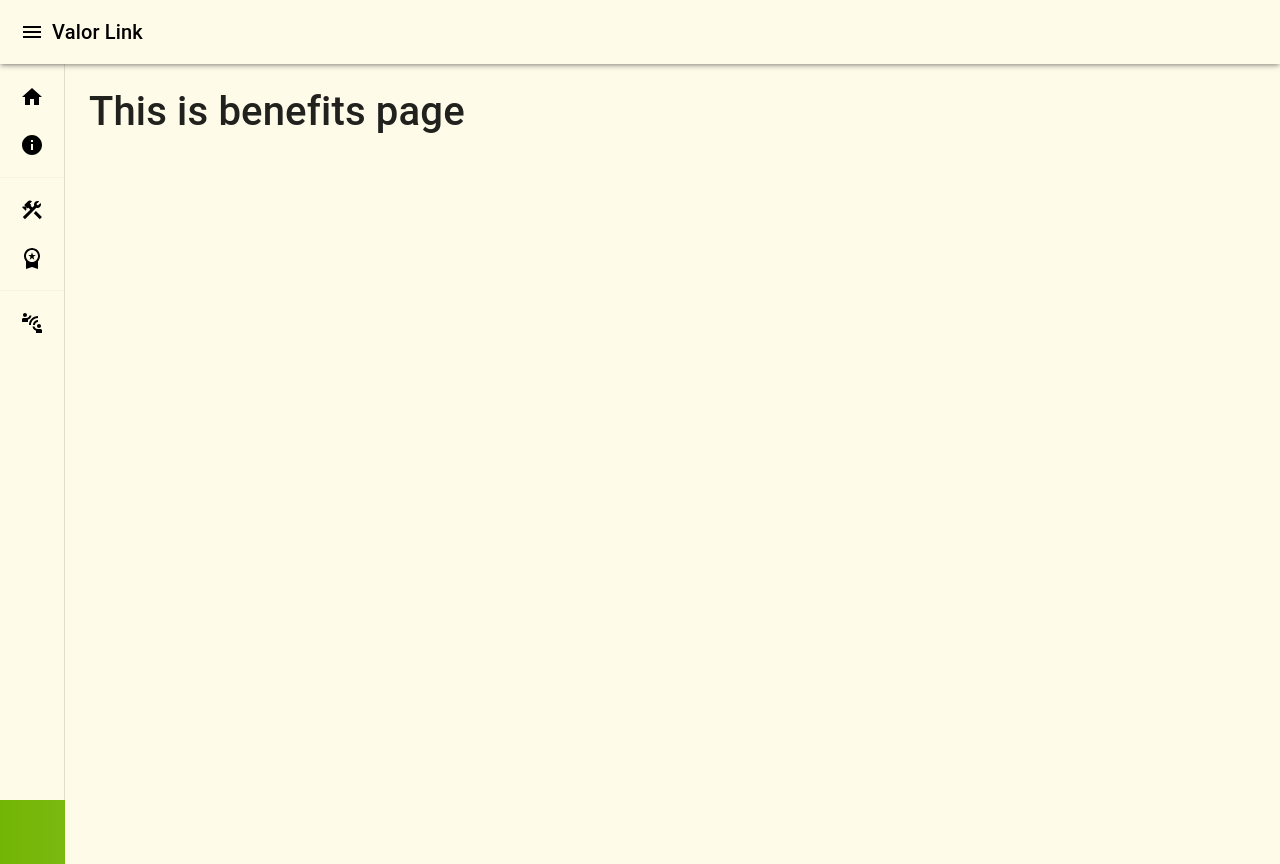
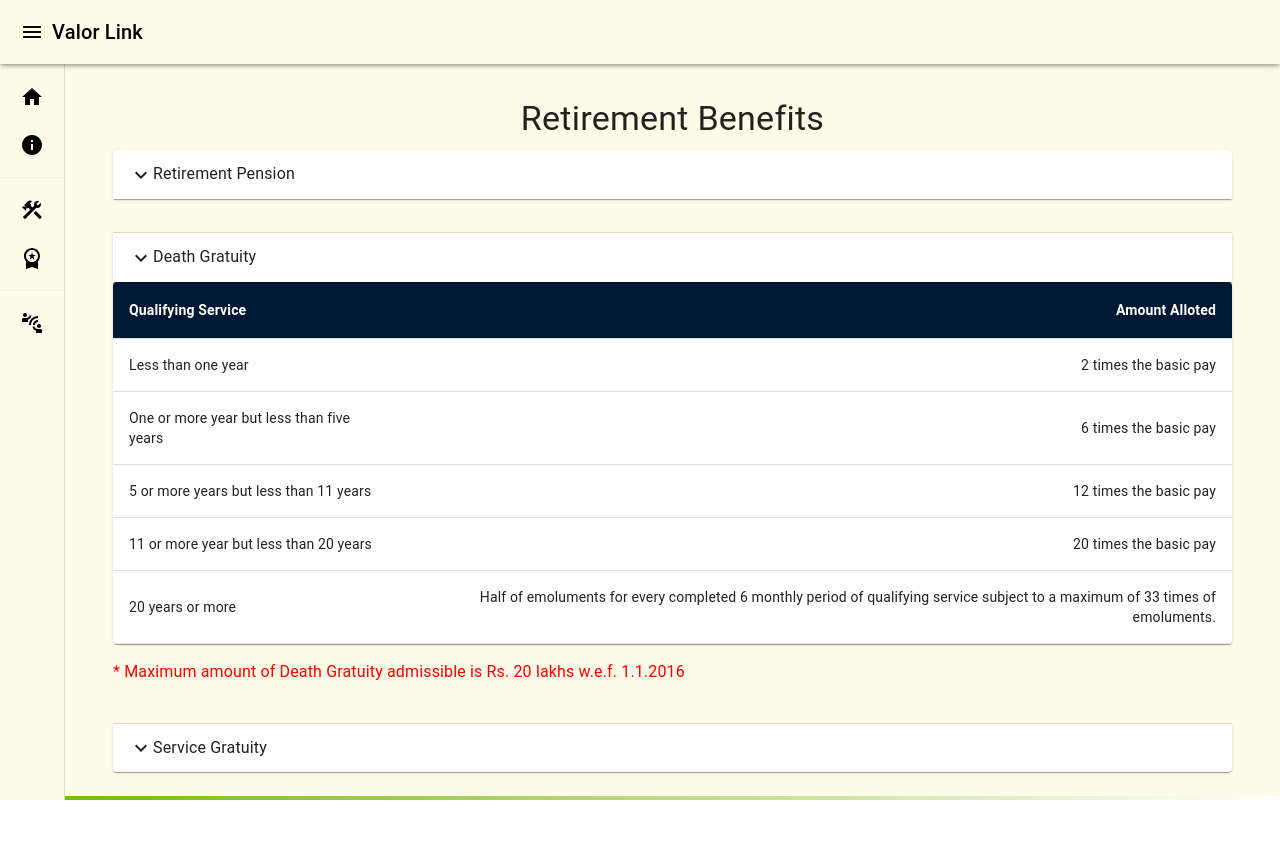
Before and after one commit to AayushBhagat256/hackniche_Bit_Lords, a React (Create React App) app: page / in a window 1280 px wide. Both pictures are taken after a click on the item "Benefits". After the commit the page ends 800 px from the top, so only its background shows below. Built offline with nearby package versions, Linux system fonts and the light colour scheme.

Commit message:
compo ready

```diff
--- a/package.json
+++ b/package.json
@@ -17,6 +17,7 @@
     "react-router-dom": "^6.8.1",
     "react-scripts": "5.0.1",
     "react-simple-chatbot": "^0.6.1",
+    "react-vertical-timeline-component": "^3.6.0",
     "typewriter-effect": "^2.19.0",
     "web-vitals": "^2.1.4"
   },
--- /dev/null
+++ b/src/Components/Achieve.js
@@ -0,0 +1,76 @@
+import React from 'react'
+import { VerticalTimeline, VerticalTimelineElement } from 'react-vertical-timeline-component/dist-modules'
+import "react-vertical-timeline-component/style.min.css"
+import SchoolIcon from '@mui/icons-material/School'
+import ComputerIcon from '@mui/icons-material/Computer';
+import RocketLaunchIcon from '@mui/icons-material/RocketLaunch';
+import { Container } from '@mui/system';
+import { Typography } from '@mui/material';
+
+function Achieve() {
+  return (
+    <div className='achivemain'>
+      <Container sx={{paddingTop:"30px"}}>
+            <Typography variant='h4' sx={{textAlign: "center"}}>April 1st, 1895 - The Inception of the Army</Typography>
+      <VerticalTimeline lineColor='#171c15'>
+        <VerticalTimelineElement className='vertical-timeline-element--education'
+        date='1939 - 1945'
+        iconStyle={{ background: '#4b5320', color: '#fff' }}
+        icon={<SchoolIcon />}>
+            <h3 className='vertical-timeline-element-title'>
+            World War II
+            </h3>
+            <p></p>
+        </VerticalTimelineElement>
+        <VerticalTimelineElement className='vertical-timeline-element--education'
+        date='2019 - 2021'
+        iconStyle={{ background: '#4b5320', color: '#fff' }}
+        icon={<SchoolIcon />}>
+            <h3 className='vertical-timeline-element-title'>
+                Nirmala Memorial Foundation
+            </h3>
+            <p>Science - HSC</p>
+        </VerticalTimelineElement>
+        <VerticalTimelineElement className='vertical-timeline-element--education'
+        date='2021 - present'
+        iconStyle={{ background: '#3e497a', color: '#fff' }}
+        icon={<SchoolIcon />}>
+            <h3 className='vertical-timeline-element-title'>
+                Dwarkadas J. Sanghvi College of Engineering
+            </h3>
+            <p>B.E. Computer Engineering</p>
+        </VerticalTimelineElement>
+        <VerticalTimelineElement className='vertical-timeline-element'
+        date='May 2021 - present'
+        iconStyle={{ background: '#3e497a', color: '#fff' }}
+        icon={<RocketLaunchIcon />}>
+            <h3 className='vertical-timeline-element-title'>
+                DJS Antariksh Member
+            </h3>
+            <p>Science Team</p>
+        </VerticalTimelineElement>
+        <VerticalTimelineElement className='vertical-timeline-element'
+        date='Sept 2021 - present'
+        iconStyle={{ background: '#3e497a', color: '#fff' }}
+        icon={<ComputerIcon />}>
+            <h3 className='vertical-timeline-element-title'>
+                DJS Synapse Member
+            </h3>
+            <p>ML Department</p>
+        </VerticalTimelineElement>
+        <VerticalTimelineElement className='vertical-timeline-element'
+        date='Sept 2021 - present'
+        iconStyle={{ background: '#3e497a', color: '#fff' }}
+        icon={<ComputerIcon />}>
+            <h3 className='vertical-timeline-element-title'>
+                DJS Unicode Member
+            </h3>
+            <p>FullStack Member</p>
+        </VerticalTimelineElement>
+      </VerticalTimeline>
+      </Container>
+    </div>
+  )
+}
+
+export default Achieve
--- a/src/Components/Achive.js
+++ /dev/null
@@ -1,11 +0,0 @@
-import React from 'react'
-
-function Achive() {
-  return (
-    <div className='achivemain'>
-      <h1>THis is achive</h1>
-    </div>
-  )
-}
-
-export default Achive
--- a/src/Components/App.css
+++ b/src/Components/App.css
@@ -431,8 +431,8 @@ form.sign-in-form {
   height: 94vh;
 }
 .achivemain{
-  height: 94vh;
+  height: auto;
 }
 .benefitsmain{
-  height: 94vh;
+  height: auto;
 }
--- a/src/Components/Benefits.js
+++ b/src/Components/Benefits.js
@@ -1,9 +1,110 @@
 import React from 'react'
+import { styled } from '@mui/material/styles';
+import TableCell, { tableCellClasses } from '@mui/material/TableCell';
+import Table from '@mui/material/Table';
+import TableBody from '@mui/material/TableBody';
+// import TableCell, { tableCellClasses } from '@mui/material/TableCell';
+import TableContainer from '@mui/material/TableContainer';
+import TableHead from '@mui/material/TableHead';
+import TableRow from '@mui/material/TableRow';
+import Paper from '@mui/material/Paper';
+import { useState } from 'react';
+import KeyboardArrowDownIcon from '@mui/icons-material/KeyboardArrowDown';
+
+import ArrowForwardIosSharpIcon from '@mui/icons-material/ArrowForwardIosSharp';
+import ArrowForwardIosIcon from '@mui/icons-material/ArrowForwardIos';
+import Accordion from '@mui/material/Accordion';
+import AccordionSummary from '@mui/material/AccordionSummary';
+import AccordionDetails from '@mui/material/AccordionDetails';
+import Typography from '@mui/material/Typography';
+import Link from '@mui/material/Link';
+import { Container } from '@mui/system';
+
+function createData(qualifyingService, rate) {
+    return { qualifyingService, rate };
+  }
+
+  const rows = [
+    createData('Less than one year', '2 times the basic pay'),
+    createData('One or more year but less than five years', '6 times the basic pay'),
+    createData('5 or more years but less than 11 years ', '12 times the basic pay'),
+    createData('11 or more year but less than 20 years', '20 times the basic pay'),
+    createData('20 years or more', 'Half of emoluments for every completed 6 monthly period of qualifying service subject to a maximum of 33 times of emoluments.'),
+  ];
 
 function Benefits() {
+
+    const [expanded, setExpanded] = useState('panel1');
+
+    const handleChange = (panel) => (event, newExpanded) => {
+      setExpanded(newExpanded ? panel : false);
+    };
+
   return (
     <div className='benefitsmain'>
-      <h1>This is benefits page</h1>
+        <Container>
+        <Typography variant='h4' sx={{paddingY: '10px', textAlign: 'center'}}>Retirement Benefits</Typography>
+        <Accordion sx={{marginBottom:"10px"}}>
+    <AccordionSummary aria-controls="panel1d-content" id="panel1d-header">
+          <Typography ><KeyboardArrowDownIcon />Retirement Pension</Typography>
+        </AccordionSummary>
+        <AccordionDetails>
+          <Typography>
+          It is calculated @50% of the emoluments last drawn or average of last 10 months emoluments drawn, whichever is more beneficial, where :
+          </Typography>
+          <Typography>
+          Reckonable Emoluments = Basic Pay + Grade Pay + MSP + NPA or Classification Allowance
+          </Typography>
+        </AccordionDetails>
+      </Accordion>
+      <br />
+    <Accordion expanded={expanded === 'panel2'} onChange={handleChange('panel2')}>
+        <AccordionSummary aria-controls="panel2d-content" id="panel2d-header">
+          <Typography ><KeyboardArrowDownIcon />Death Gratuity</Typography>
+        </AccordionSummary>
+        <AccordionDetails>
+          <Typography>
+          This is a one-time lump sum benefit payable to the nominee or family member of a Government servant dying in harness. There is no stipulation in regard to any minimum length of service rendered by the deceased employee. Entitlement of death gratuity is regulated as under:
+
+          </Typography>
+        </AccordionDetails>
+      </Accordion>
+    <TableContainer component={Paper}>
+      <Table sx={{ minWidth: 700 }} aria-label="customized table">
+        <TableHead sx={{color: "#73b504"}}>
+          <TableRow >
+            <TableCell sx={{backgroundColor:"#001833", color: "white", fontWeight: 'bold'}} >Qualifying Service</TableCell>
+            <TableCell  sx={{backgroundColor:"#001833", color: "white", fontWeight: 'bold'}}  align="right">Amount Alloted</TableCell>
+          </TableRow>
+        </TableHead>
+        <TableBody>
+          {rows.map((row) => (
+            <TableRow key={row.qualifyingService}>
+              <TableCell component="th" scope="row">
+                {row.qualifyingService}
+              </TableCell>
+              <TableCell align="right">{row.rate}</TableCell>
+
+            </TableRow>
+          ))}
+        </TableBody>
+      </Table>
+    </TableContainer>
+    <Typography paddingY={'1rem'} sx={{color: 'red'}}>
+    * Maximum amount of Death Gratuity admissible is Rs. 20 lakhs w.e.f. 1.1.2016
+    </Typography>
+    <br />
+    <Accordion>
+    <AccordionSummary aria-controls="panel1d-content" id="panel1d-header">
+          <Typography ><KeyboardArrowDownIcon />Service Gratuity</Typography>
+        </AccordionSummary>
+        <AccordionDetails>
+          <Typography>
+          A retiring Government servant will be entitled to receive service gratuity (and not pension) if total qualifying service is less than 10 years. Admissible amount is half month’s basic pay last drawn plus DA for each completed 6 monthly period of qualifying service. This one time lump sum payment is distinct from retirement gratuity and is paid over and above the retirement gratuity.
+          </Typography>
+        </AccordionDetails>
+      </Accordion>
+      </Container>
     </div>
   )
 }
--- a/src/Components/LandingPage.js
+++ b/src/Components/LandingPage.js
@@ -31,7 +31,7 @@ import Signin from './Signin';
 import ChatBot from './ChatBot';
 // import Accordian from '../Pages/AboutUs';
 import Aboutme from './Aboutme';
-import Achive from './Achive';
+import Achive from './Achieve';
 import Benefits from './Benefits';
 
 const drawerWidth = 240;
```
Also changed, not shown: 1 other file (tests, documents, lock files or other folders).
